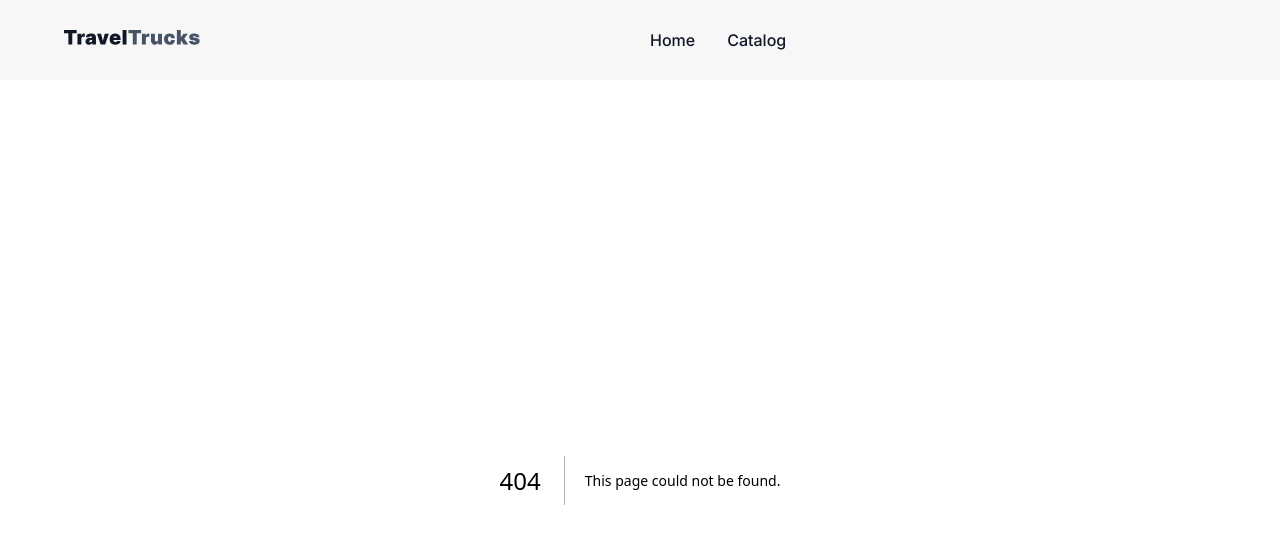
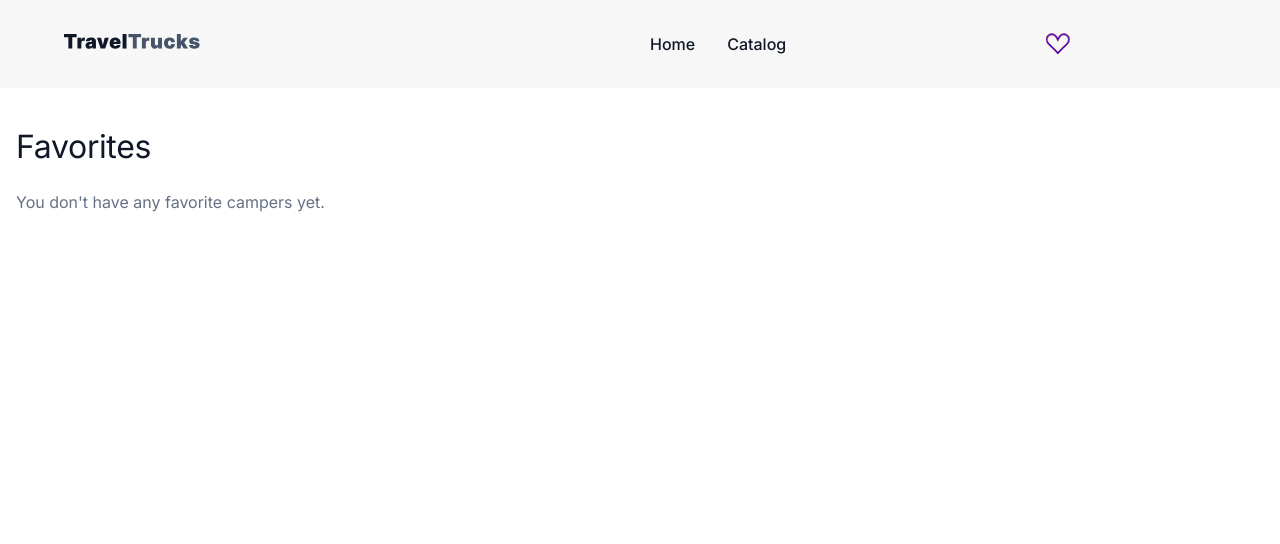
Before and after one commit to Tetiana-Onofriichuk/Campers-, a Next.js app: page /favorites in a window 1280 px wide. Before the commit this address had no page. Shown: the top 544 px of the page. Built offline with nearby package versions, Linux system fonts and the light colour scheme.

Commit message:
add favorites

```diff
--- /dev/null
+++ b/app/favorites/FavoritesPage.module.css
@@ -0,0 +1,35 @@
+.page {
+  padding: 40px 0 80px;
+}
+
+.container {
+  width: 100%;
+  max-width: 1312px; /* як у каталогу, якщо є */
+  margin: 0 auto;
+  padding: 0 16px;
+}
+
+.title {
+  margin-bottom: 24px;
+  font-weight: 400;
+  font-size: 32px;
+  line-height: 1.2;
+  letter-spacing: -0.01em;
+  color: #101828;
+}
+
+.empty {
+  font-size: 16px;
+  line-height: 1.5;
+  color: #667085;
+}
+
+.list {
+  display: flex;
+  flex-direction: column;
+  gap: 24px;
+}
+
+.item {
+  list-style: none;
+}
--- /dev/null
+++ b/app/favorites/page.tsx
@@ -0,0 +1,35 @@
+"use client";
+
+import { useFavoritesStore } from "@/store/favoritesStore";
+import CamperCard from "@/components/CamperCard/CamperCard";
+import styles from "./FavoritesPage.module.css";
+
+export default function FavoritesPage() {
+  const favorites = useFavoritesStore((state) => state.favorites);
+
+  const hasFavorites = favorites.length > 0;
+
+  return (
+    <main className={styles.page}>
+      <div className={styles.container}>
+        <h1 className={styles.title}>Favorites</h1>
+
+        {!hasFavorites && (
+          <p className={styles.empty}>
+            You don&apos;t have any favorite campers yet.
+          </p>
+        )}
+
+        {hasFavorites && (
+          <ul className={styles.list}>
+            {favorites.map((camper) => (
+              <li key={camper.id} className={styles.item}>
+                <CamperCard camper={camper} />
+              </li>
+            ))}
+          </ul>
+        )}
+      </div>
+    </main>
+  );
+}
--- a/components/CamperCard/CamperCard.tsx
+++ b/components/CamperCard/CamperCard.tsx
@@ -38,6 +38,7 @@ export default function CamperCard({ camper }: Props) {
   const priceFormatted = `${price}.00`;
   const reviewsCount = camper.reviews?.length ?? 0;
 
+  // FAVORITES STORE
   const { toggleFavorite, isFavorite } = useFavoritesStore();
   const favorite = isFavorite(String(id));
 
@@ -125,7 +126,7 @@ export default function CamperCard({ camper }: Props) {
               }`}
               onClick={(e) => {
                 e.stopPropagation();
-                toggleFavorite(String(id));
+                toggleFavorite(camper); // <-- ВАЖЛИВО!
               }}
               aria-label={
                 favorite
--- a/components/CampersList/CampersList.module.css
+++ b/components/CampersList/CampersList.module.css
@@ -24,6 +24,7 @@
   transition:
     background-color 0.2s ease,
     color 0.2s ease;
+  margin-bottom: 52px;
 }
 
 .loadMore:hover,
--- a/components/Header/Header.module.css
+++ b/components/Header/Header.module.css
@@ -15,6 +15,7 @@
 .navigationList {
   display: flex;
   gap: 32px;
+  margin-right: 256px;
 }
 
 .navigationLink {
@@ -30,3 +31,39 @@
 .navigationLink:active {
   color: var(--button-hover);
 }
+.favoritesLink {
+  position: relative;
+  display: flex;
+  align-items: center;
+  padding: 4px;
+  cursor: pointer;
+}
+.heartIcon {
+  width: 24px;
+  height: 24px;
+  fill: none;
+  stroke: var(--button);
+  transition: stroke 0.2s ease;
+}
+
+.badge {
+  position: absolute;
+  top: -6px;
+  right: -8px;
+
+  min-width: 18px;
+  height: 18px;
+
+  padding: 0 4px;
+
+  background-color: #e44848;
+  color: #fff;
+  font-size: 11px;
+  font-weight: 600;
+  line-height: 18px;
+  border-radius: 50%;
+
+  display: flex;
+  align-items: center;
+  justify-content: center;
+}
--- a/components/Header/Header.tsx
+++ b/components/Header/Header.tsx
@@ -1,16 +1,22 @@
+"use client";
+
 import Link from "next/link";
 import css from "./Header.module.css";
+import { useFavoritesStore } from "@/store/favoritesStore";
 
 export default function Header() {
+  const favorites = useFavoritesStore((state) => state.favorites);
+
   return (
     <header className={css.header}>
       <div className="container">
         <div className={css.navigation}>
           <Link href="/" className={css.logo}>
-            <svg width={136} height={16}>
-              <use href="/sprite.svg#icon-Logo"></use>
+            <svg width={136} height={16} aria-hidden="true">
+              <use href="/sprite.svg#icon-Logo" />
             </svg>
           </Link>
+
           <ul className={css.navigationList}>
             <li>
               <Link href="/" className={css.navigationLink}>
@@ -23,6 +29,16 @@ export default function Header() {
               </Link>
             </li>
           </ul>
+
+          <Link href="/favorites" className={css.favoritesLink}>
+            <svg className={css.heartIcon} aria-hidden="true">
+              <use href="/sprite.svg#icon-heart" />
+            </svg>
+
+            {favorites.length > 0 && (
+              <span className={css.badge}>{favorites.length}</span>
+            )}
+          </Link>
         </div>
       </div>
     </header>
--- a/store/favoritesStore.ts
+++ b/store/favoritesStore.ts
@@ -1,28 +1,29 @@
-"use client";
 import { create } from "zustand";
 import { persist } from "zustand/middleware";
+import type { Camper } from "@/types/camper";
 
 type FavoritesState = {
-  favorites: string[];
-  toggleFavorite: (id: string) => void;
-  isFavorite: (id: string) => boolean;
+  favorites: Camper[];
+  toggleFavorite: (camper: Camper) => void;
+  isFavorite: (id: string | number) => boolean;
 };
 
 export const useFavoritesStore = create<FavoritesState>()(
   persist(
     (set, get) => ({
       favorites: [],
-      toggleFavorite: (id) =>
-        set((state) => {
-          const isFav = state.favorites.includes(id);
+      toggleFavorite: (camper) => {
+        const { favorites } = get();
+        const exists = favorites.some((item) => item.id === camper.id);
 
-          return {
-            favorites: isFav
-              ? state.favorites.filter((itemId) => itemId !== id)
-              : [...state.favorites, id],
-          };
-        }),
-      isFavorite: (id) => get().favorites.includes(id),
+        set({
+          favorites: exists
+            ? favorites.filter((item) => item.id !== camper.id)
+            : [...favorites, camper],
+        });
+      },
+      isFavorite: (id) =>
+        get().favorites.some((item) => String(item.id) === String(id)),
     }),
     {
       name: "campers-favorites",
```
